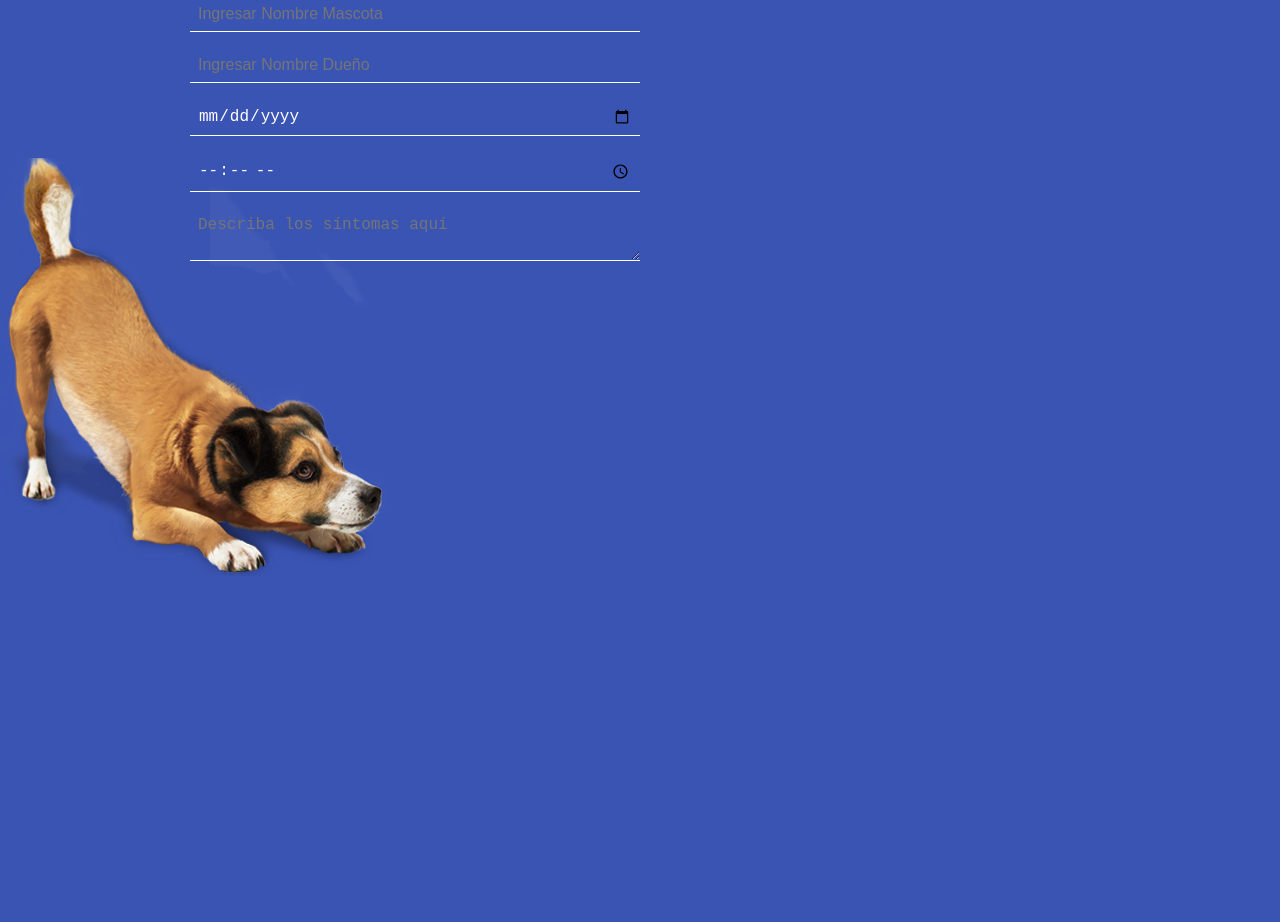
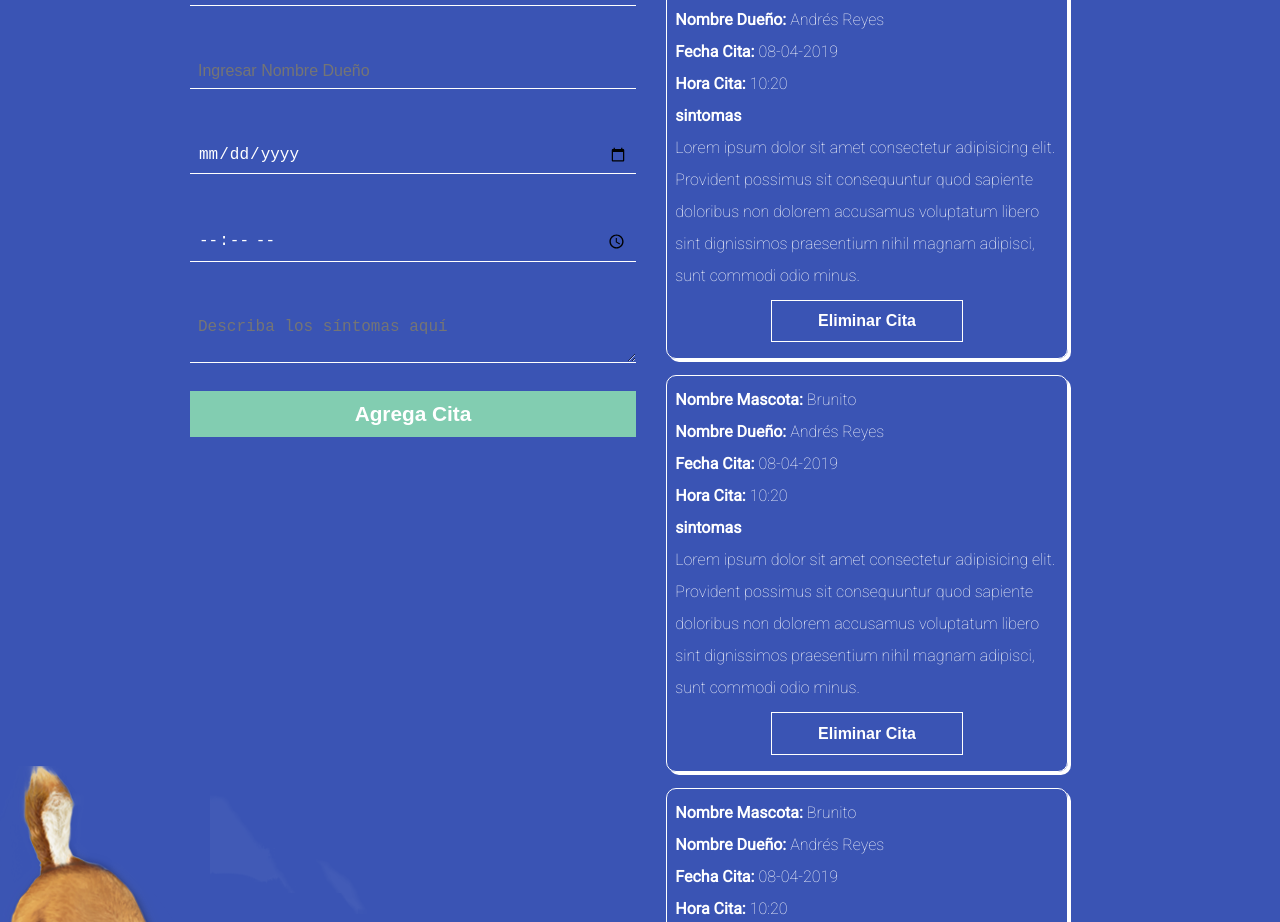
Before and after one commit to areyesf/MaquetadosWeb, a plain HTML site: page index.html in a window 1280 px wide. Shown: the part 224-1146 px from the top of the page. Before the commit the page ends 800 px from the top, so only its background shows below. Drawn offline with Linux system fonts and the light colour scheme.

Commit message:
modificaciones para terminar el maquetado html y css

```diff
--- a/index.html
+++ b/index.html
@@ -13,20 +13,72 @@
     <div class="container">
       <!-- FORM -->
       <section>
-        <h2>Crear Citas - esto es una prueba</h2>
+        <h2>Crear Citas</h2>
         <form>
           <input type="text" placeholder="Ingresar Nombre Mascota" />
           <input type="text" placeholder="Ingresar Nombre Dueño" />
           <input type="date" />
           <input type="time" placeholder="Ingresar Nombre Mascota" />
-          <textarea name="" id=""  placeholder="Describa los síntomas aquí"></textarea>
+          <textarea
+            name=""
+            id=""
+            placeholder="Describa los síntomas aquí"
+          ></textarea>
+          <button class="btn-sucess">Agrega Cita</button>
         </form>
       </section>
       <!-- END FORM -->
       <!-- CREATED DATES -->
-      <section>
+      <section class="created-dates">
         <h2>Citas Creadas</h2>
-        <div class="date"></div>
+        <div class="card">
+          <p class="card-text"><span>Nombre Mascota: </span> Brunito</p>
+          <p class="card-text"><span>Nombre Dueño: </span> Andrés Reyes</p>
+          <p class="card-text"><span>Fecha Cita: </span> 08-04-2019</p>
+          <p class="card-text"><span>Hora Cita: </span> 10:20</p>
+          <p class="card-text">
+            <span>sintomas </span>
+          </p>
+          <p>
+            Lorem ipsum dolor sit amet consectetur adipisicing elit. Provident
+            possimus sit consequuntur quod sapiente doloribus non dolorem
+            accusamus voluptatum libero sint dignissimos praesentium nihil
+            magnam adipisci, sunt commodi odio minus.
+          </p>
+          <button class="btn-danger">Eliminar Cita</button>
+        </div>
+        <div class="card">
+          <p class="card-text"><span>Nombre Mascota: </span> Brunito</p>
+          <p class="card-text"><span>Nombre Dueño: </span> Andrés Reyes</p>
+          <p class="card-text"><span>Fecha Cita: </span> 08-04-2019</p>
+          <p class="card-text"><span>Hora Cita: </span> 10:20</p>
+          <p class="card-text">
+            <span>sintomas </span>
+          </p>
+          <p>
+            Lorem ipsum dolor sit amet consectetur adipisicing elit. Provident
+            possimus sit consequuntur quod sapiente doloribus non dolorem
+            accusamus voluptatum libero sint dignissimos praesentium nihil
+            magnam adipisci, sunt commodi odio minus.
+          </p>
+          <button class="btn-danger">Eliminar Cita</button>
+        </div>
+        <div class="card">
+          <p class="card-text"><span>Nombre Mascota: </span> Brunito</p>
+          <p class="card-text"><span>Nombre Dueño: </span> Andrés Reyes</p>
+          <p class="card-text"><span>Fecha Cita: </span> 08-04-2019</p>
+          <p class="card-text"><span>Hora Cita: </span> 10:20</p>
+          <p class="card-text">
+            <span>sintomas </span>
+          </p>
+          <p>
+            Lorem ipsum dolor sit amet consectetur adipisicing elit. Provident
+            possimus sit consequuntur quod sapiente doloribus non dolorem
+            accusamus voluptatum libero sint dignissimos praesentium nihil
+            magnam adipisci, sunt commodi odio minus.
+          </p>
+          <button class="btn-danger">Eliminar Cita</button>
+        </div>
       </section>
       <!-- END CREATED DATES -->
     </div>
--- a/style.css
+++ b/style.css
@@ -18,6 +18,8 @@
   --var-color-bgbody: #3a54b4;
   --var-color-fontW: #fff;
   --var-color-required: #ff4040;
+  --var-color-btn-sucess: #82cdb1;
+  --var-color-btn-sucess-hover: #75ab97;
 }
 /* ************************** */
 /* GENERAL STYLES */
@@ -60,14 +62,16 @@ textarea {
   font-size: 1rem;
   color: var(--var-color-fontW);
   width: 100%;
-  transition: border-width ease-in-out 0.1s;
-  margin: 0.5rem 0;
+  transition: box-shadow ease-in 0.1s;
+  margin: 1.5rem 0;
+  cursor: pointer;
 }
-input:hover {
-  border-width: 0 0 3px 0;
+input:hover,
+textarea:hover {
+  box-shadow: inset 0 -2px 0 0 var(--var-color-fontW);
 }
-textarea{
-    resize: vertical;
+textarea {
+  resize: vertical;
 }
 
 /* ************************** */
@@ -78,3 +82,72 @@ header h1 {
   text-align: center;
   font-size: 3rem;
 }
+
+/* ************************** */
+/* FORM */
+/* ************************** */
+.btn-sucess {
+  display: block;
+  text-align: center;
+  margin: 0 auto;
+  width: 100%;
+  padding: 0.7rem;
+  color: var(--var-color-fontW);
+  font-weight: bold;
+  font-size: 1.3rem;
+  background-color: var(--var-color-btn-sucess);
+  border: none;
+  cursor: pointer;
+  transition: background-color ease-in 0.1s;
+}
+.btn-sucess:hover {
+  background-color: var(--var-color-btn-sucess-hover);
+}
+
+/* ************************** */
+/* CREATED DATES */
+/* ************************** */
+.created-dates {
+  display: flex;
+  align-items: center;
+  justify-content: center;
+  flex-direction: column;
+  margin-left: 0.5rem;
+}
+.card {
+  display: flex;
+  flex-direction: column;
+  padding: 0.5rem;
+  border: solid 1px var(--var-color-fontW);
+  border-radius: 10px;
+  width: 90%;
+  margin: 1rem auto 0 auto;
+  font-weight: 100;
+  line-height: 2rem;
+  font-size: 1rem;
+  box-shadow: 3px 3px 0 0 var(--var-color-fontW);
+  transition: box-shadow ease-in 0.1s;
+}
+.card:hover {
+  box-shadow: 10px 3px 0 0 var(--var-color-fontW);
+}
+.card span {
+  font-weight: bold;
+}
+.btn-danger {
+  display: block;
+  text-align: center;
+  margin: 0.5rem auto;
+  width: 50%;
+  padding: 0.7rem;
+  color: var(--var-color-fontW);
+  font-weight: bold;
+  font-size: 1rem;
+  background-color: transparent;
+  border: solid 1px var(--var-color-fontW);
+  cursor: pointer;
+  transition: box-shadow ease 0.1;
+}
+.btn-danger:hover {
+  box-shadow: inset 0 0 0 3px var(--var-color-fontW);
+}
```
